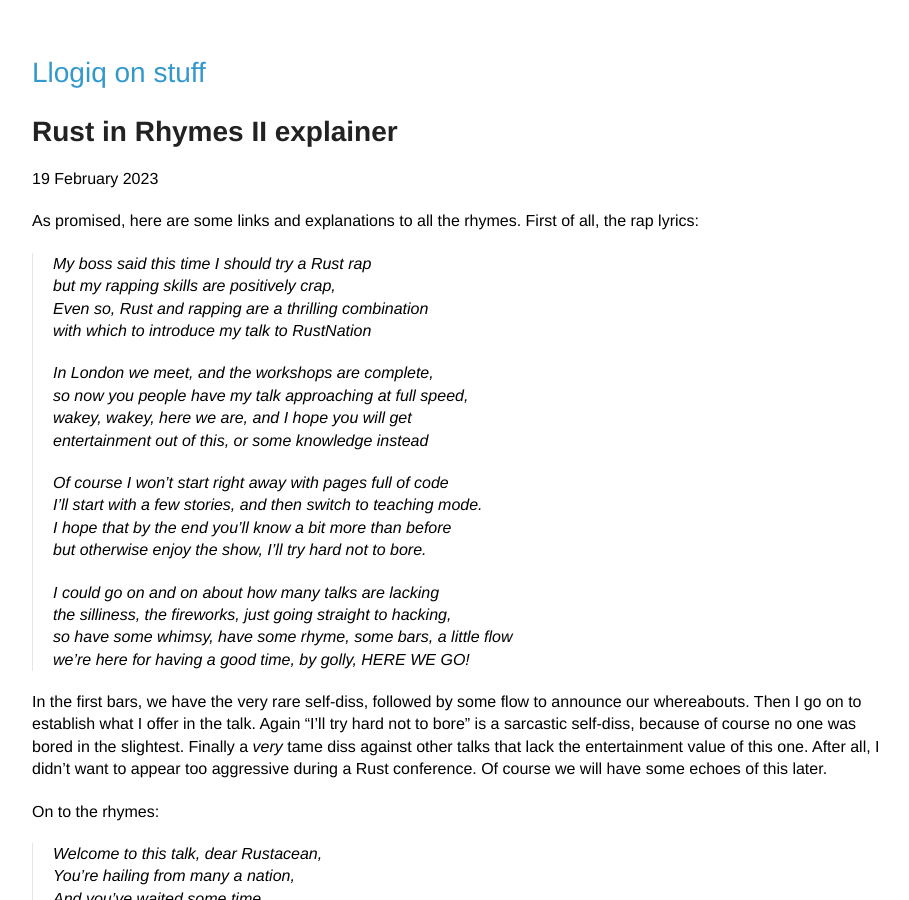
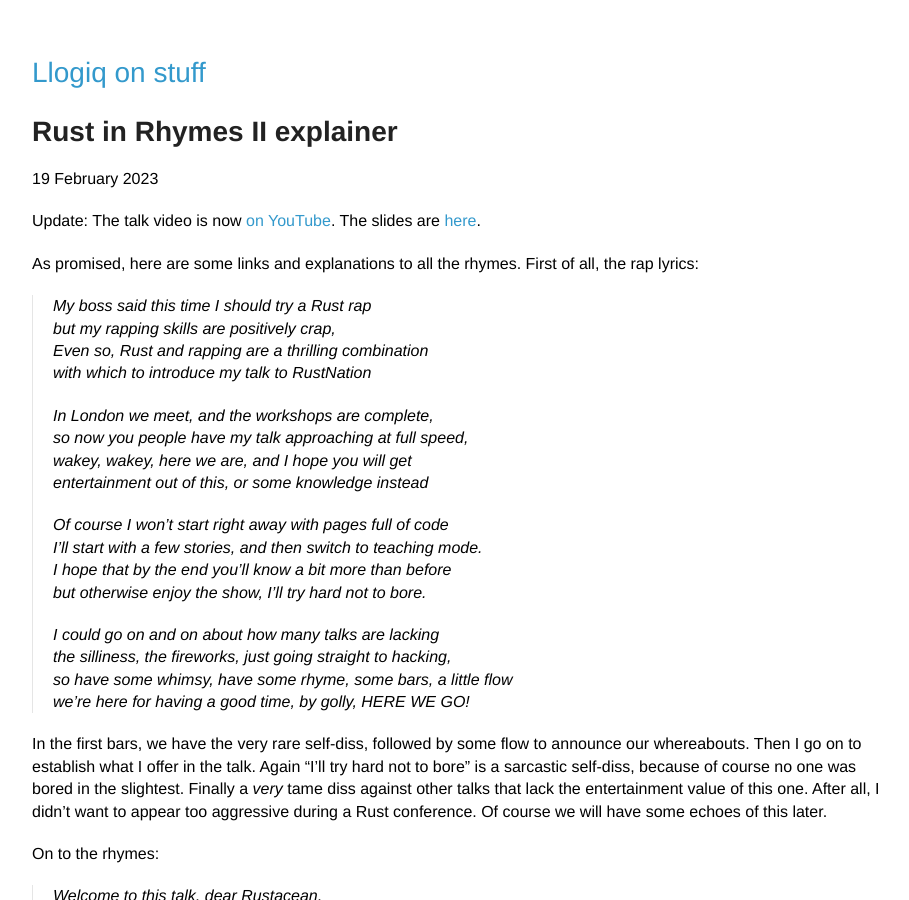
Before and after one commit to llogiq/llogiq.github.io, a Jekyll site: the page built from _posts/2023-02-19-rhymes2.md, in a window 1280 px wide and 900 px high. Shown: the whole window, without its empty margins (178-1087 px from the left). Built offline with Jekyll 4.4.1, drawn with Linux system fonts in a browser that asks for light colours.

Commit message:
add video and slides to talk

```diff
--- a/_posts/2023-02-19-rhymes2.md
+++ b/_posts/2023-02-19-rhymes2.md
@@ -1,6 +1,8 @@
 ---
 title: Rust in Rhymes II explainer
 ---
+
+Update: The talk video is now [on YouTube](https://www.youtube.com/watch?v=rwH57zNm-A8). The slides are [here](/talks/rhymes2.html).
 
 As promised, here are some links and explanations to all the rhymes. First of all, the rap lyrics:
 
```
